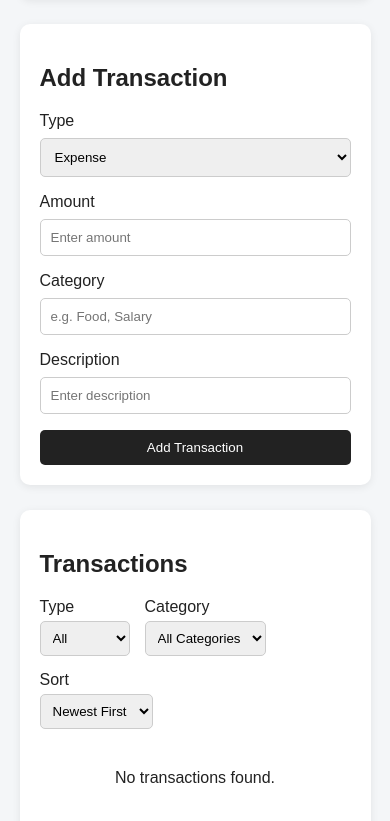
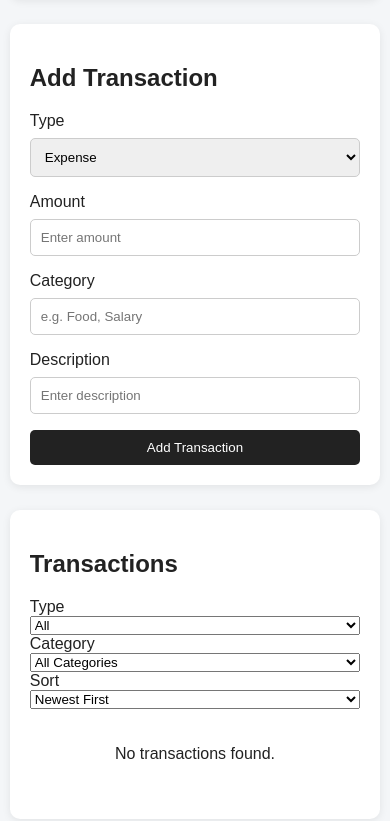
Before and after one commit to subambaram/Expense_Tracker, a React (Vite) app: page / in a window 390 px wide. Shown: the part 461-1282 px from the top of the page. Built offline with nearby package versions, Linux system fonts and the light colour scheme.

Commit message:
Improve responsive design

```diff
--- a/src/index.css
+++ b/src/index.css
@@ -127,6 +127,10 @@ form button {
 }
 
 @media (max-width: 600px) {
+  .container {
+    width: 95%;
+  }
+
   .summary {
     grid-template-columns: 1fr;
   }
@@ -140,23 +144,16 @@ form button {
     width: 100%;
     justify-content: space-between;
   }
-}
 
   .filters {
-  display: flex;
-  gap: 15px;
-  margin-bottom: 20px;
-  flex-wrap: wrap;
+    flex-direction: column;
   }
 
   .filters div {
-  display: flex;
-  flex-direction: column;
-  gap: 5px;
+    width: 100%;
   }
 
   .filters select {
-  padding: 8px;
-  border: 1px solid #ccc;
-  border-radius: 5px;
+    width: 100%;
   }
+}
```
Lines whose indentation alone changed are shown as unchanged.
